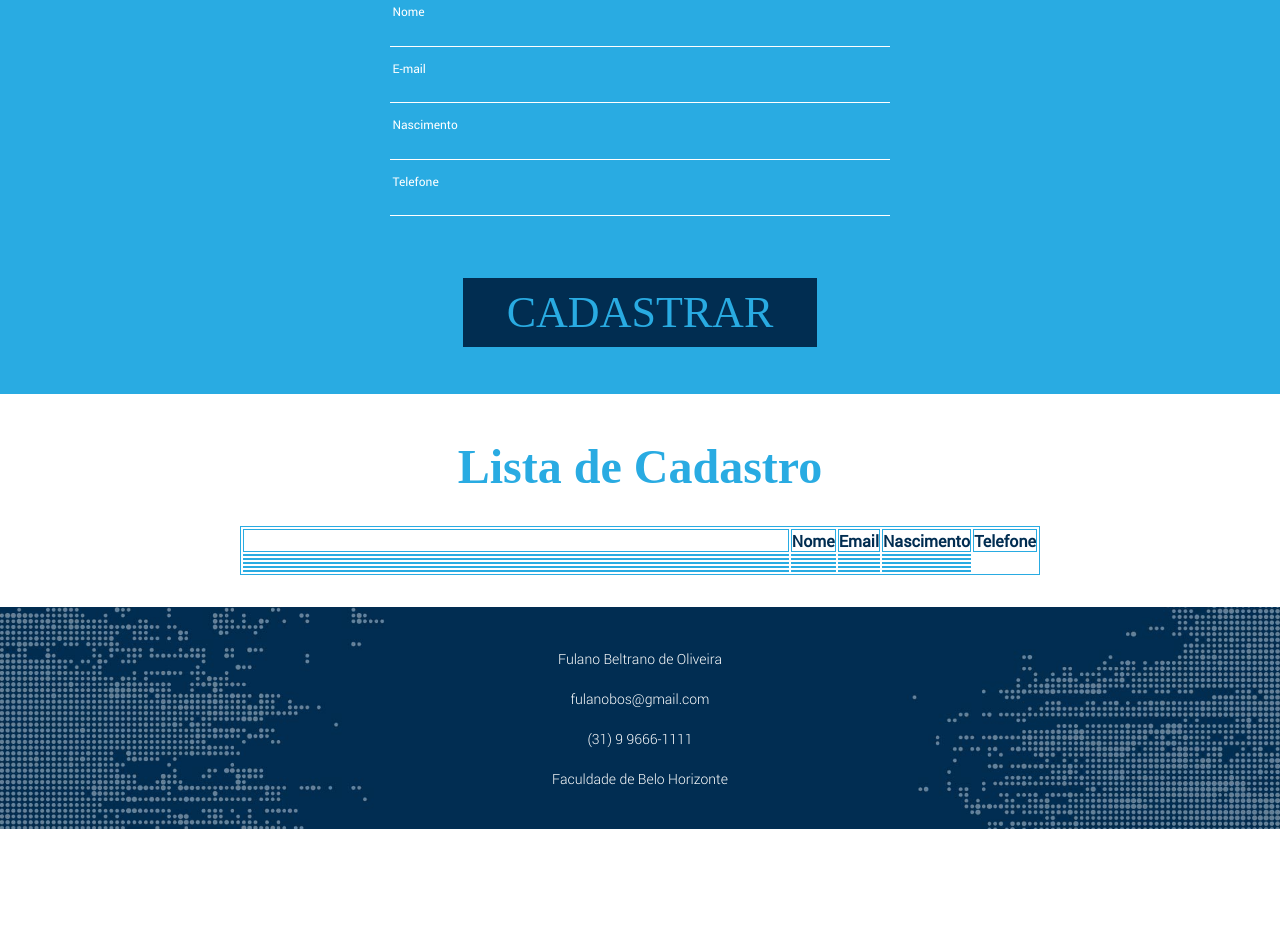
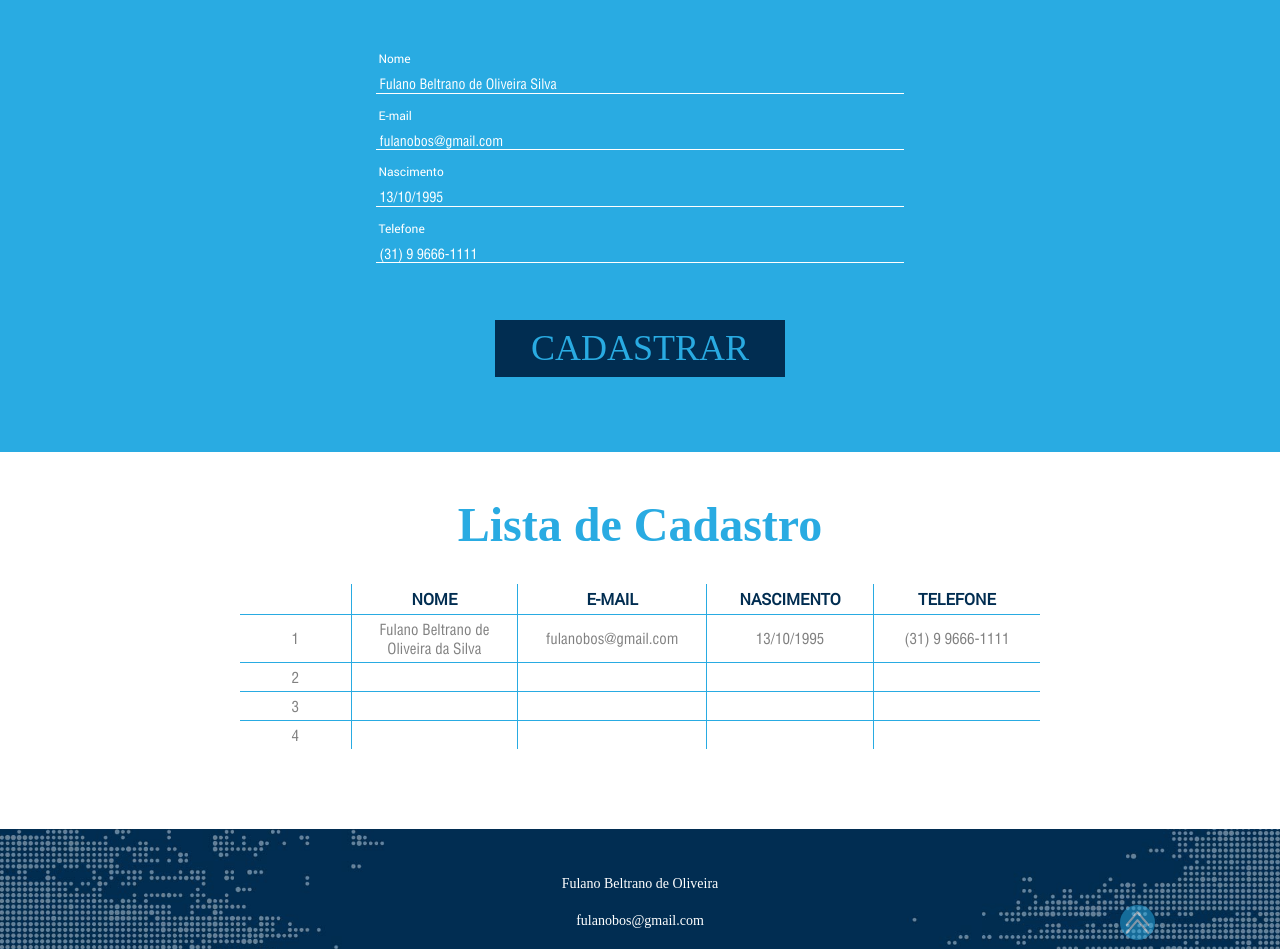
Before and after one commit to Lukelupus/fullstack-jr-layout, a React (Create React App) app in the folder frontend/: page / in a window 1280 px wide. Shown: the part 740-1689 px from the top of the page. Before the commit the page ends 1569 px from the top, so only its background shows below. Built offline with nearby package versions, Linux system fonts and the light colour scheme.

Commit message:
fixed minor styles details to fit more the layout. Created table to add data

```diff
--- a/frontend/package.json
+++ b/frontend/package.json
@@ -10,6 +10,7 @@
     "react": "^18.2.0",
     "react-dom": "^18.2.0",
     "react-responsive": "^9.0.0-beta.10",
+    "react-table": "^7.8.0",
     "web-vitals": "^2.1.4"
   },
   "devDependencies": {
--- a/frontend/public/styles.css
+++ b/frontend/public/styles.css
@@ -116,7 +116,7 @@ a {
 
 form {
     width: 100%;
-    max-width: 31.25em;
+    max-width: 33em;
 }
 
 label {
@@ -165,15 +165,15 @@ input:-webkit-autofill:active  {
     color: var(--bg-primary);
     align-items: center;
     justify-content: center;
-    outline: 3px solid var(--bg-secondary);
+    outline: 0.2em solid var(--bg-secondary);
 
 }
 
 .page-title {
     font-family: 'Helvetica 25';
     font-weight: lighter;
-    font-size: 3em;
-    padding-top: 1em;
+    font-size: 2.25em;
+    padding: 1.5em;
 }
 
 .post {
@@ -191,9 +191,9 @@ input:-webkit-autofill:active  {
 .btn {
     font-family: 'Helvetica 25';
     color: var(--bg-secondary);
-    font-size: 2.75em;
+    font-size: 2.25em;
     background-color: var(--text-secondary);
-    margin: .6em 1em 1em;
+    margin: .6em 1em 2em;
     padding: .2em 1em;
     border: 0;
     cursor: pointer;
@@ -207,17 +207,58 @@ table {
     empty-cells: show;
     width: 100%;
     max-width: 50em;
-    margin: 2em 0;
+    margin: 2em 0 5em;
+    border-collapse: collapse;
 
 }
 
-th {
-    width: 100%;
+
+th, tr, td{
+    border: 1px solid var(--bg-secondary);
+    border-top: 0;
+    border-width: 1px 0;
+    padding: .3em;
+
+
+}
+th, td {
+    border-width: 1px;
+}
+td {
+    border-bottom: 0;
+    color: #808080;
+    width: 15%;
+
+
+}
+td:first-child {
+    border-left: 0;
+    width: 10%;
+
+
 }
 
-table, th, td {
-    border: 1px solid var(--bg-secondary);
+td:last-child {
+    border-right: 0;
+
 }
+
+th:first-child {
+    border-left: none;
+}
+
+th:last-child {
+    border-right: none;
+}
+tr:first-child {
+    border-top: none;
+}
+
+tr:last-child {
+    border-bottom: none;
+}
+
+
 .white-section {
     display: flex;
     flex-direction: column;
@@ -236,6 +277,22 @@ table, th, td {
 .table-heading {
     font-family: 'Roboto Regular';
     color: var(--text-secondary);
+}
+
+.table-data {
+    font-family: ps;
+    font-weight: lighter;
+    font-size: 15px;
+
+}
+
+.top-page-pointer {
+    position: absolute;
+    width: 35px;
+    height: 35px;
+    left: 87.5%;
+    bottom: -110%;
+
 }
 
 
--- a/frontend/src/components/Cadastro.js
+++ b/frontend/src/components/Cadastro.js
@@ -29,23 +29,23 @@ function Cadastro() {
     return (
     <>
     <div id="cadastro" className="blue-section">
-        <h2 className="page-title">Cadastro</h2>
+        <h2 className="page-title">CADASTRO</h2>
         <form action="/" method="post">
             <div className="input-data">
                 <label for="nome">Nome</label>
-                <input type="text" name="nome"></input>
+                <input type="text" name="nome" placeholder="Fulano Beltrano de Oliveira Silva"></input>
             </div>
             <div className="input-data">
                 <label for="nome">E-mail</label>
-                <input type="email" name="email"></input>
+                <input type="email" name="email" placeholder="fulanobos@gmail.com"></input>
             </div>
             <div className="input-data">
                 <label for="nome">Nascimento</label>
-                <input type="text" name="nascimento"></input>
+                <input type="text" name="nascimento" placeholder="13/10/1995"></input>
             </div>
             <div className="input-data">
                 <label for="nome">Telefone</label>
-                <input onChange={handleInput} value={inputValue} type="tel" name="telefone"></input>
+                <input onChange={handleInput} value={inputValue} type="tel" name="telefone" placeholder="(31) 9 9666-1111"></input>
             </div>
             <button className="btn" type="submit" name="button">CADASTRAR</button>
         </form>
--- a/frontend/src/components/Footer.js
+++ b/frontend/src/components/Footer.js
@@ -14,7 +14,7 @@ const Desktop = ({ children }) => {
 function Footer() {
     return(
         <>
-            <div className='footer'>
+            <div id='sobre' className='footer'>
                 <div className='footer-info'>
                     <p className='info-text'>Fulano Beltrano de Oliveira</p>
                     <p className='info-text'>fulanobos@gmail.com</p>
--- a/frontend/src/components/Header.js
+++ b/frontend/src/components/Header.js
@@ -12,7 +12,7 @@ const Desktop = ({ children }) => {
 
 function Header() {
     return(<>
-    <section className="header-section">
+    <section id="top" className="header-section">
     <div className="header">
         <div className="nav-container">
             <nav className="navbar">
--- a/frontend/src/components/ListaDeCadastro.js
+++ b/frontend/src/components/ListaDeCadastro.js
@@ -1,52 +1,145 @@
-import React from 'react'
+import React, { useState, useEffect, useMemo } from 'react'
+import { useTable } from "react-table"
+import { useMediaQuery } from "react-responsive"
+import TopoPagina from "../icones/topo-pag.svg"
+import axios from 'axios'
+
+const Desktop = ({ children }) => {
+    const isDesktop = useMediaQuery({ minWidth: 992 })
+    return isDesktop ? children : null
+  }
+
+function ListaDeCadastro() {
+
+    const [tableData, setTableData] = useState([]);
+
+    const fetchRegistrationData = async () => {
+        const response = axios.get("/").catch(err => {
+            console.log(err)
+        })
+
+        if(response) {
+            const registeredUsers = response.data;
+
+            console.log(registeredUsers)
+            setTableData(registeredUsers)
+        }
+    }
+
+    const data = useMemo(
+        () =>
+        [
+            {
+                "id": 1,
+                "nome": "Fulano Beltrano de Oliveira da Silva",
+                "email": "fulanobos@gmail.com",
+                'birth': "13/10/1995",
+                "tel": "(31) 9 9666-1111"
+
+            },
+            {
+                "id": 2,
+                "nome": "",
+                "email": "",
+                'birth': "",
+                "tel": ""
+
+            },
+            {
+                "id": 3,
+                "nome": "",
+                "email": "",
+                'birth': "",
+                "tel": ""
+
+            },
+            {
+                "id": 4,
+                "nome": "",
+                "email": "",
+                'birth': "",
+                "tel": ""
+
+            },
+        ], []
+    )
 
 
+    const columns = useMemo(
+        () => ([
+            {
+                Header: "",
+                accessor: "id"
+            },
+            {
+                Header: "NOME",
+                accessor: "nome"
+            },
+            {
+                Header: "E-MAIL",
+                accessor: "email"
+            },
+            {
+                Header: "NASCIMENTO",
+                accessor: "birth"
+            },
+            {
+                Header: "TELEFONE",
+                accessor: "tel"
+            },
+            ]), []
+            )
 
-function ListaDeCadastro() {
+
+    const tableInstance = useTable({columns, data});
+
+    const { getTableProps, getTableBodyProps, headerGroups, rows, prepareRow } = tableInstance
+
+    useEffect(() => {
+        fetchRegistrationData()
+    }, [])
+
+
     return(
         <>
             <div id="lista" className="white-section">
                 <h2 className="list-title">Lista de Cadastro</h2>
-                <table>
-                    <tr>
-                        <th className='table-heading'></th>
-                        <th className="table-heading">Nome</th>
-                        <th className="table-heading">Email</th>
-                        <th className="table-heading">Nascimento</th>
-                        <th className="table-heading">Telefone</th>
-                    </tr>
-                    <tr>
-                        <td> </td>
-                        <td>    </td>
-                        <td></td>
-                        <td></td>
-                    </tr>
-                    <tr>
-                        <td></td>
-                        <td></td>
-                        <td></td>
-                        <td></td>
-                    </tr>
-                    <tr>
-                        <td></td>
-                        <td></td>
-                        <td></td>
-                        <td></td>
-                    </tr>
-                    <tr>
-                        <td></td>
-                        <td></td>
-                        <td></td>
-                        <td></td>
-                    </tr>
-                    <tr>
-                        <td></td>
-                        <td></td>
-                        <td></td>
-                        <td></td>
-                    </tr>
+                <table {...getTableProps()}>
+                    <thead className=''>
+                        {headerGroups.map(headerGroup => (
+                            <tr {...headerGroup.getHeaderGroupProps()}>
+                                {
+                                    headerGroup.headers.map(column => (
+                                        <th className='table-heading' {...column.getHeaderProps()}>
+                                            {column.render('Header')}
+                                        </th>
+                                    ))
+                                }
 
+                            </tr>
+                        ))}
+                    </thead>
+                    <tbody {...getTableBodyProps()}>
+                        {rows.map(row => {
+                            prepareRow(row)
+                            return (
+                            <tr {...row.getRowProps()}>
+                            {row.cells.map(cell => {
+                                return (
+                                <td className='table-data' {...cell.getCellProps()}>
+                                {cell.render('Cell')}
+                                </td>
+                            )
+                            })
+                            }
+                            </tr>
+                            )})
+                                   }
+                    </tbody>
                 </table>
+                <Desktop>
+                   <a href='#top'><img className='top-page-pointer' src={TopoPagina} alt='top'></img></a>
+                </Desktop>
             </div>
         </>
     )
--- a/frontend/src/index.css
+++ b/frontend/src/index.css
@@ -16,6 +16,19 @@
 
 }
 
+::placeholder {
+  color: var(--bg-primary);
+  opacity: 1;
+}
+
+:-ms-input-placeholder {
+  color: var(--bg-primary);
+}
+
+::-ms-input-placeholder {
+  color: var(--bg-primary);
+}
+
 
  @font-face {
     font-family: 'Helvetica 25';
@@ -32,6 +45,7 @@
     font-family: 'Roboto Light';
     src: local('Roboto Leve'),
         url(../src/Fonts/Roboto-Light_0.ttf);
+      unicode-range: U+30-39;
   }
   @font-face {
     font-family: 'Roboto Regular';
```
Also changed, not shown: 1 other file (tests, documents, lock files or other folders).
